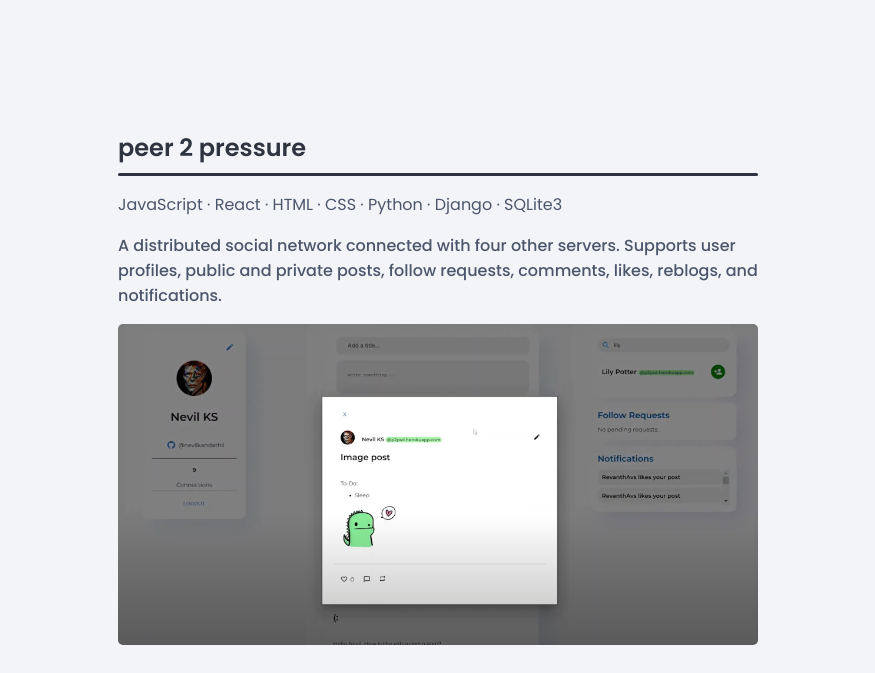
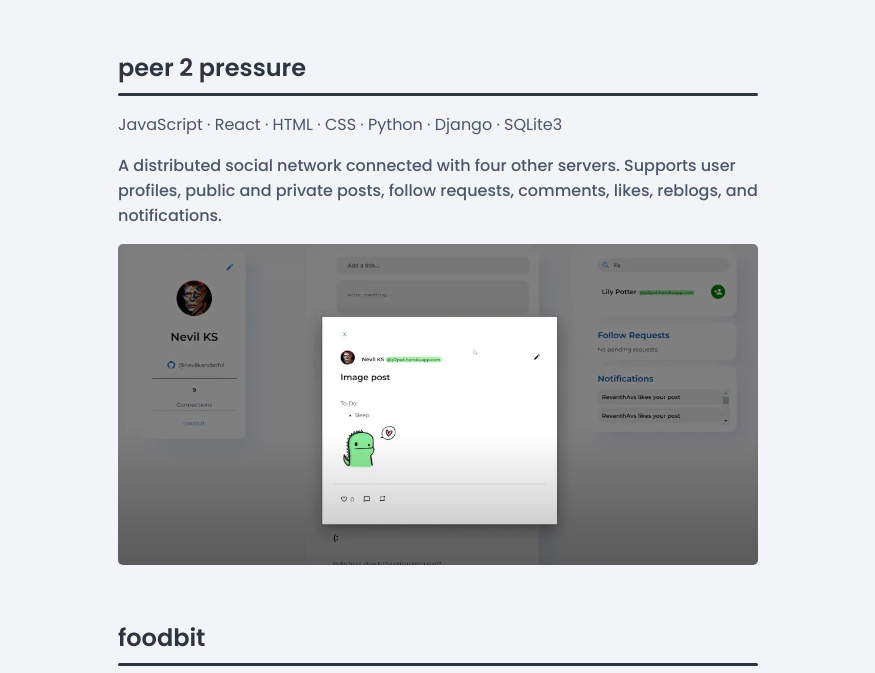
Before and after one commit to ggracez/ggracez.github.io, a plain HTML site: page projects.html in a window 1280 px wide. Shown: the part 110-783 px from the top of the page, without its empty margins (202-1077 px from the left). Drawn offline with Linux system fonts and the light colour scheme.

Commit message:
update style.css

```diff
--- a/styles/style.css
+++ b/styles/style.css
@@ -74,10 +74,15 @@ a:hover {
   color: var(--bold-color);
 }
 
-#about, #projects {
+#about {
   display: flex;
   justify-content: center;
   margin-top: 10vh;
+}
+
+#projects {
+  display: flex;
+  justify-content: center;
 }
 
 .about-text {
```
